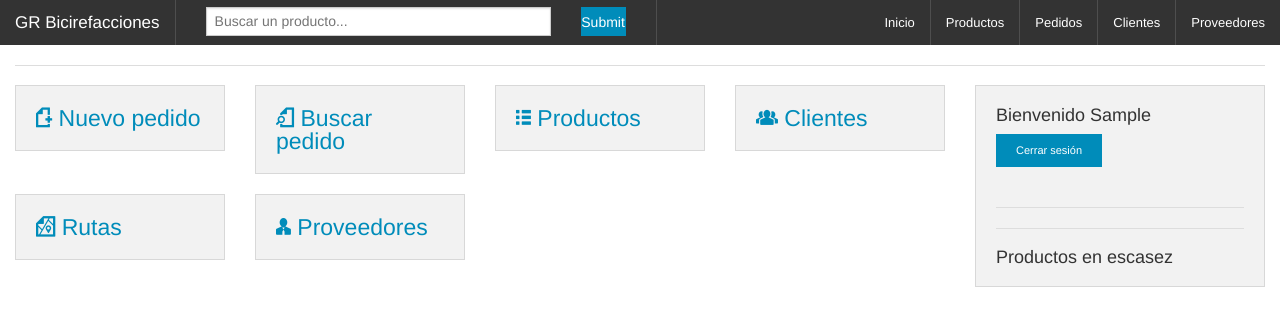
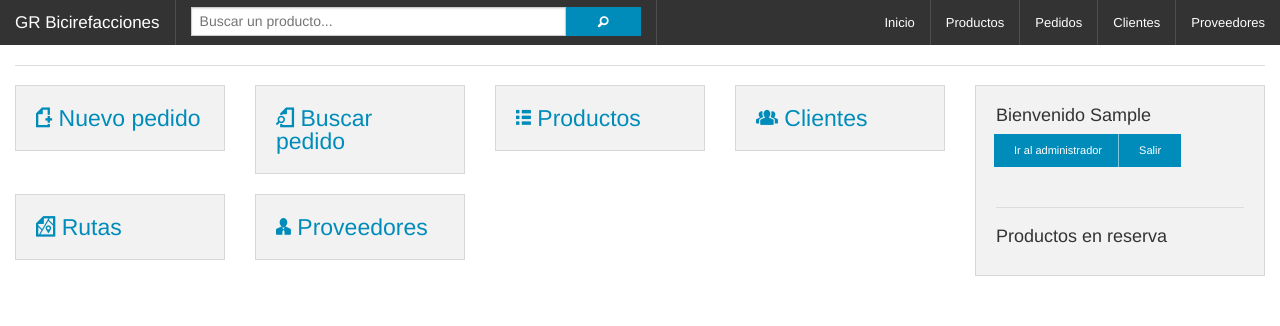
Before and after one commit to jimmylagp/GR-System, a Django app: template sellSystem/templates/home.html in a window 1280 px wide. Shown: the top 326 px of the page. Run offline with Django 3.2, Linux system fonts and the light colour scheme; the template is opened without the code that fills it, so the values that code supplies are empty; the visitor is signed in with stand-in values (Sample User, id 1).

Commit message:
Desarrollo del Home

```diff
--- a/sellSystem/models.py
+++ b/sellSystem/models.py
@@ -80,6 +80,9 @@ class Producto (models.Model):
 	actualizacion = models.DateTimeField(auto_now=True, auto_now_add=False,)
 	id_proveedor = models.ForeignKey('Proveedor', verbose_name='Proveedores')
 
+	def __unicode__(self):
+		return '%s' % (self.nombre)
+
 
 class Pedido (models.Model):
 	descuento = models.IntegerField(default=0)
--- a/sellSystem/templates/base.html
+++ b/sellSystem/templates/base.html
@@ -31,15 +31,15 @@
 			<ul class="left">
 				<li class="divider"></li>
 				<li class="has-form">
-					<div class="row collapse">
-						<form action="/productos/buscar">
+					<form action="/productos/buscar">
+						<div class="row collapse">
 							<div class="large-10 columns">
 								<input type="text" placeholder="Buscar un producto..."></div>
 							<div class="large-2 columns">
-								<input type="submit" class="button expand fi-magnifying-glass">
+								<button type="submit" class="button expand fi-magnifying-glass"></button>
 							</div>
-						</form>
-					</div>
+						</div>
+					</form>
 				</li>
 				<li class="divider"></li>
 			</ul>
--- a/sellSystem/templates/home.html
+++ b/sellSystem/templates/home.html
@@ -59,8 +59,10 @@
 
 						{% if user.is_authenticated %}
 						<h5>Bienvenido {{ user.username|capfirst }}</h5>
-						<a href="/admin/logout/" class="button tiny">Cerrar sesión</a>
-						<hr>
+						<ul class="button-group">
+							<li><a href="/admin/" class="button tiny">Ir al administrador</a></li>
+							<li><a href="/admin/logout/" class="button tiny">Salir</a></li>
+						</ul>
 						{% else %}
 						<h5>Bienvenido invitado</h5>
 						<a href="/admin" class="button tiny">Iniciar sesión</a>
@@ -68,8 +70,14 @@
 
 						<hr>
 
-						<h5>Productos en escasez</h5>
-
+						<h5>Productos en reserva</h5>
+						<ul>
+							{% for producto in object_list %}
+							<li>
+								<span>{{ producto.nombre }}</span>
+							</li>
+							{% endfor %}
+						</ul>
 					</div>
 				</div>
 			</div>
--- a/sellSystem/urls.py
+++ b/sellSystem/urls.py
@@ -1,8 +1,9 @@
 from django.conf.urls import patterns, include, url
-from .views import home
+from .views import Home, Productos
 
 urlpatterns = patterns('',
 
 	url(r'^$', home.as_view(), name="index"),
+	url(r'^$productos/', productos.as_view(), name="productos"),
 
 )
```
Also changed, not shown: other parts of sellSystem/templates/base.html (+1 -1 lines), sellSystem/admin.py (+17 -1 lines), sellSystem/templates/productos.html (added, +11 -0 lines), sellSystem/views.py (+8 -2 lines).
